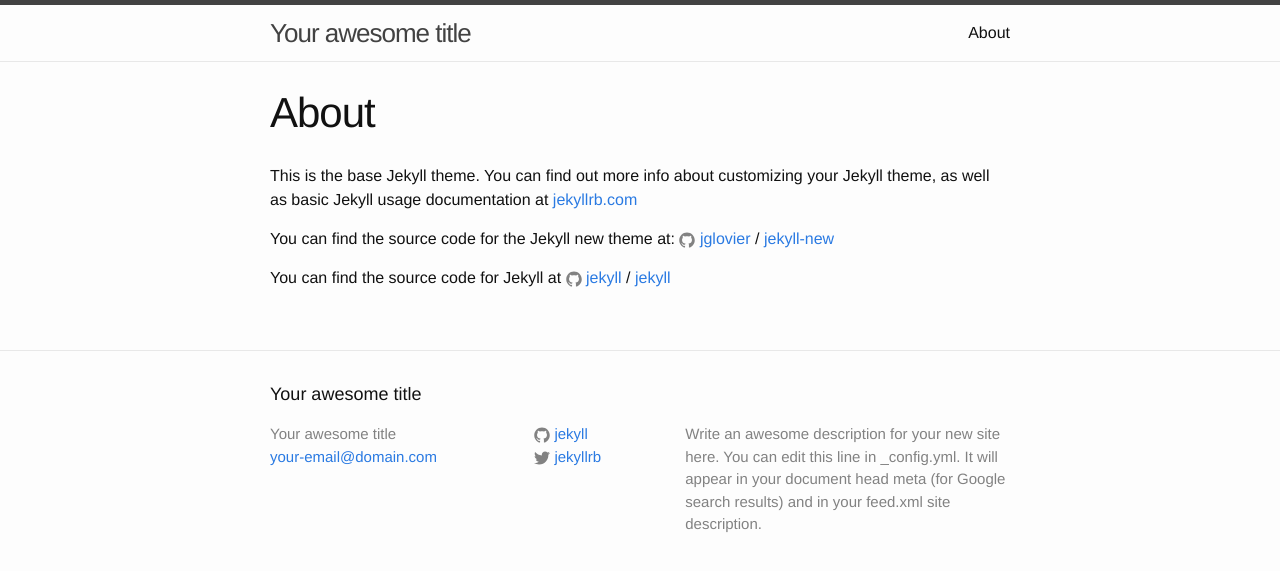
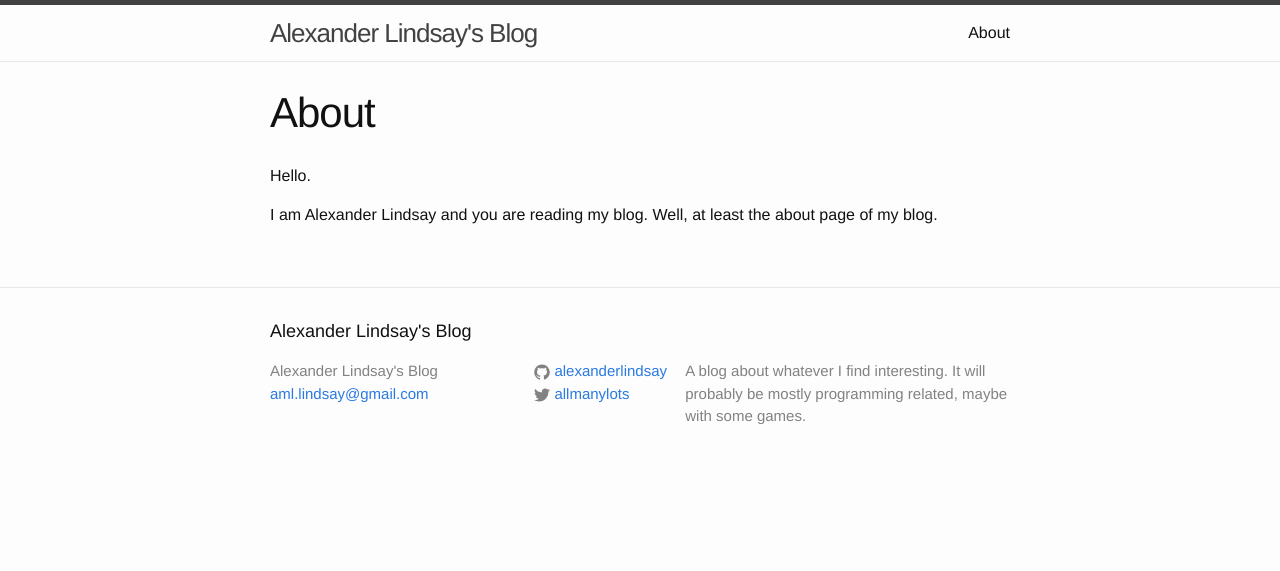
Before and after one commit to AlexanderLindsay/AlexanderLindsay.github.io, a Jekyll site: the page built from about.md, in a window 1280 px wide. Shown: the top 571 px of the page. Built offline with Jekyll 4.4.1, drawn with Linux system fonts in a browser that asks for light colours.

Commit message:
Adjusted jekyll template defaults
Changed the default title, removed default post, changed the twitter and github link

```diff
--- a/_config.yml
+++ b/_config.yml
@@ -6,16 +6,14 @@
 # 'jekyll serve'. If you change this file, please restart the server process.
 
 # Site settings
-title: Your awesome title
-email: your-email@domain.com
+title: Alexander Lindsay's Blog
+email: aml.lindsay@gmail.com
 description: > # this means to ignore newlines until "baseurl:"
-  Write an awesome description for your new site here. You can edit this
-  line in _config.yml. It will appear in your document head meta (for
-  Google search results) and in your feed.xml site description.
+    A blog about whatever I find interesting. It will probably be mostly programming related, maybe with some games.
 baseurl: "" # the subpath of your site, e.g. /blog
-url: "http://yourdomain.com" # the base hostname & protocol for your site
-twitter_username: jekyllrb
-github_username:  jekyll
+url: "https://alexanderlindsay.github.io" # the base hostname & protocol for your site
+twitter_username: allmanylots
+github_username: alexanderlindsay
 
 # Build settings
 markdown: kramdown
--- a/about.md
+++ b/about.md
@@ -4,12 +4,6 @@ title: About
 permalink: /about/
 ---
 
-This is the base Jekyll theme. You can find out more info about customizing your Jekyll theme, as well as basic Jekyll usage documentation at [jekyllrb.com](http://jekyllrb.com/)
+Hello.
 
-You can find the source code for the Jekyll new theme at:
-{% include icon-github.html username="jglovier" %} /
-[jekyll-new](https://github.com/jglovier/jekyll-new)
-
-You can find the source code for Jekyll at
-{% include icon-github.html username="jekyll" %} /
-[jekyll](https://github.com/jekyll/jekyll)
+I am Alexander Lindsay and you are reading my blog. Well, at least the about page of my blog.
```
Also changed, not shown: _posts/2016-04-20-welcome-to-jekyll.markdown (deleted, +0 -25 lines).
